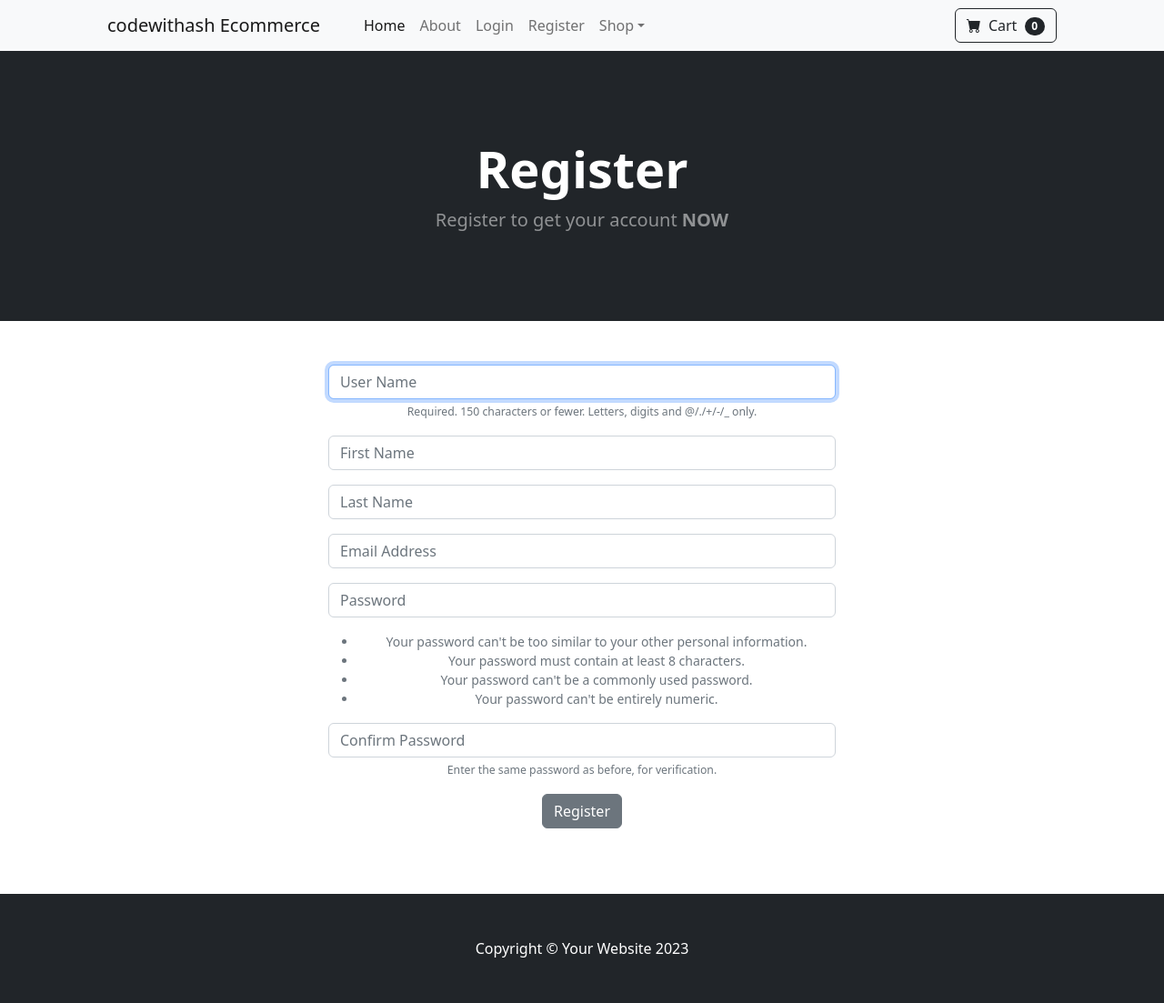
After one commit to codewithash-hub/DjangoWebDev, a Django app: page /register/ in a window 1280 px wide. The commit adds this page. Shown: the whole page at 91% size. Run offline with Django 5.2, Linux system fonts and the light colour scheme; some libraries are stand-ins or nearby versions.

Commit message:
add a register functionality

```diff
--- /dev/null
+++ b/ecom/ecom/store/forms.py
@@ -0,0 +1,31 @@
+from django.contrib.auth.models import User
+from django.contrib.auth.forms import UserCreationForm
+from django import forms
+
+
+class SignUpForm(UserCreationForm):
+	email = forms.EmailField(label="", widget=forms.TextInput(attrs={'class':'form-control', 'placeholder':'Email Address'}))
+	first_name = forms.CharField(label="", max_length=100, widget=forms.TextInput(attrs={'class':'form-control', 'placeholder':'First Name'}))
+	last_name = forms.CharField(label="", max_length=100, widget=forms.TextInput(attrs={'class':'form-control', 'placeholder':'Last Name'}))
+
+	class Meta:
+		model = User
+		fields = ('username', 'first_name', 'last_name', 'email', 'password1', 'password2')
+
+	def __init__(self, *args, **kwargs):
+		super(SignUpForm, self).__init__(*args, **kwargs)
+
+		self.fields['username'].widget.attrs['class'] = 'form-control'
+		self.fields['username'].widget.attrs['placeholder'] = 'User Name'
+		self.fields['username'].label = ''
+		self.fields['username'].help_text = '<span class="form-text text-muted"><small>Required. 150 characters or fewer. Letters, digits and @/./+/-/_ only.</small></span>'
+
+		self.fields['password1'].widget.attrs['class'] = 'form-control'
+		self.fields['password1'].widget.attrs['placeholder'] = 'Password'
+		self.fields['password1'].label = ''
+		self.fields['password1'].help_text = '<ul class="form-text text-muted small"><li>Your password can\'t be too similar to your other personal information.</li><li>Your password must contain at least 8 characters.</li><li>Your password can\'t be a commonly used password.</li><li>Your password can\'t be entirely numeric.</li></ul>'
+
+		self.fields['password2'].widget.attrs['class'] = 'form-control'
+		self.fields['password2'].widget.attrs['placeholder'] = 'Confirm Password'
+		self.fields['password2'].label = ''
+		self.fields['password2'].help_text = '<span class="form-text text-muted"><small>Enter the same password as before, for verification.</small></span>'
--- a/ecom/ecom/store/templates/navbar.html
+++ b/ecom/ecom/store/templates/navbar.html
@@ -11,6 +11,7 @@
                     <li class="nav-item"><a class="nav-link" href="{% url 'logout' %}">Logout</a></li>
                 {% else %}
                     <li class="nav-item"><a class="nav-link" href="{% url 'login' %}">Login</a></li>
+                    <li class="nav-item"><a class="nav-link" href="{% url 'register' %}">Register</a></li>
                 {% endif %}
 
                 <li class="nav-item dropdown">
--- /dev/null
+++ b/ecom/ecom/store/templates/register.html
@@ -0,0 +1,31 @@
+{% extends 'base.html' %}
+
+{% block content %}
+
+    <!-- Header-->
+    <header class="bg-dark py-5">
+        <div class="container px-4 px-lg-5 my-5">
+            <div class="text-center text-white">
+                <h1 class="display-4 fw-bolder">Register</h1>
+                <p class="lead fw-normal text-white-50 mb-0">Register to get your account <strong>NOW</strong></p>
+            </div>
+        </div>
+    </header>
+    <div class="container">
+        <div class="row">
+            <center>
+                <br><br>
+                <div class="col-md-6 offest-md-3">
+                    <form method="POST" action="{% url 'register' %}">
+                        {% csrf_token %}
+                        {{ form.as_p }}
+                        <button type="submit" class="btn btn-secondary">Register</button>
+                      </form>
+                </div>
+                <br><br><br>
+            </center>
+        </div>
+    </div>
+
+
+{% endblock %}
--- a/ecom/ecom/store/urls.py
+++ b/ecom/ecom/store/urls.py
@@ -6,4 +6,5 @@ urlpatterns = [
     path('about/', views.about, name='about'),
     path('login/', views.login_user, name='login'),
     path('logout/', views.logout_user, name='logout'),
+    path('register/', views.register_user, name='register'),
 ]
--- a/ecom/ecom/store/views.py
+++ b/ecom/ecom/store/views.py
@@ -2,7 +2,10 @@ from django.shortcuts import render, redirect
 from .models import Product
 from django.contrib.auth import authenticate, login, logout
 from django.contrib import messages
-
+from django.contrib.auth.models import User
+from django.contrib.auth.forms import UserCreationForm
+from django import forms
+from .forms import SignUpForm
 
 # Create your views here.
 def home(request):
@@ -35,3 +38,22 @@ def logout_user(request):
     logout(request)
     messages.success(request, ("You've been logged out!!!"))
     return redirect('login')
+
+
+def register_user(request):
+    form = SignUpForm()
+    if request.method == 'POST':
+        form = SignUpForm(request.POST)
+        if form.is_valid:
+            form.save()
+            username = form.cleaned_data['username']
+            password = form.cleaned_data['password1']
+            user = authenticate(username=username, password=password)
+            login(request, user)
+            messages.success(request, ("You've successfuly register."))
+            return redirect('login')
+        else:
+            messages.success(request, ("Whoops! There was a problem registering, please try again..."))
+            return redirect('register')
+    else:
+        return render(request, 'register.html', {'form': form})
```
Also changed, not shown: ecom/ecom/db.sqlite3.
